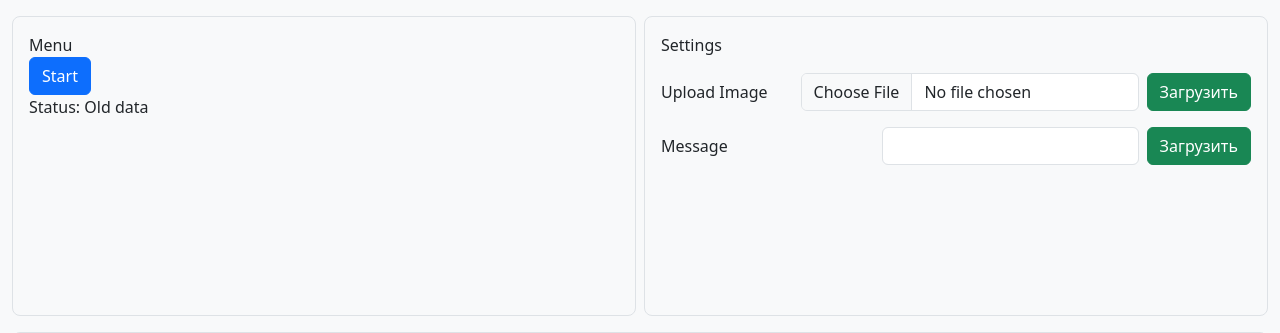
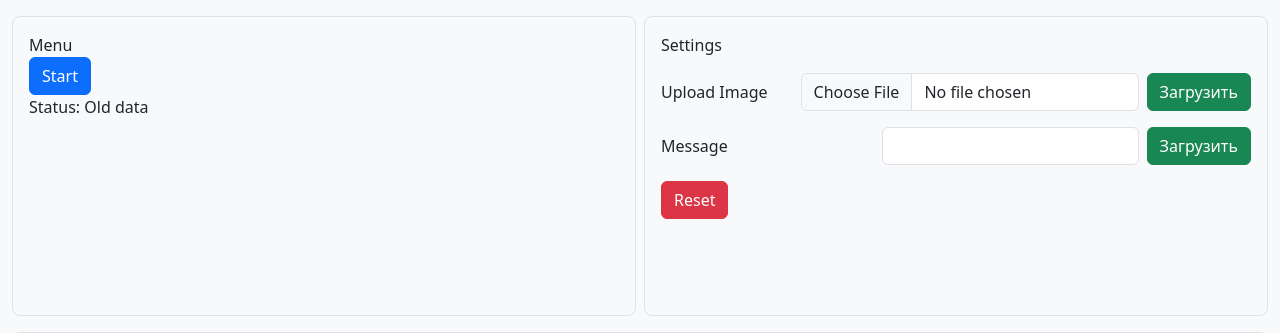
Before and after one commit to Resmus1/Whatsapp-Sender-2.0, a Flask app: page / in a window 1280 px wide. Shown: the part 53-386 px from the top of the page. Run offline with Flask 3, Linux system fonts and the light colour scheme; data that the repository does not hold is empty.

Commit message:
App.py is removed a global variable, fixed Work Before_request, created Reset_statuses to discharge statuses Database.py created the function of reset status models.py removed a variable that is assigned by default due to the uselessness TEMPLates/index.html add -in cleaning button

```diff
--- a/app.py
+++ b/app.py
@@ -3,7 +3,7 @@ from flask import Flask, render_template, request, url_for, g
 from playwright.sync_api import sync_playwright
 from utils import allowed_file, read_image, save_image, save_numbers, send_message, open_whatsapp, get_display_numbers
 from config import Config
-from database import get_all_users
+from database import get_all_users, reset_sent_statuses
 
 app = Flask(__name__)
 app.config.from_object(Config)
@@ -11,13 +11,22 @@ app.config.from_object(Config)
 
 os.makedirs(app.config["UPLOAD_FOLDER"], exist_ok=True)
 
-text_message = ""
-
 
 @app.before_request
 def before_request():
+    if not g.get("data"):
+        g.data = get_all_users()
+    if not g.get("image_url"):
+        g.image_url = read_image()
+    if not g.get("text_message"):
+        g.text_message = ""
+
+
+@app.route("/reset_statuses", methods=["GET"])
+def reset_statuses():
+    reset_sent_statuses()
     g.data = get_all_users()
-    g.image_url = read_image()
+    return render_template("index.html", message="All statuses reset", image_url=g.image_url, numbers=get_display_numbers(g.data))
 
 
 @app.route("/")
@@ -38,10 +47,13 @@ def start():
                 picture_path = os.path.abspath(os.path.join(
                     app.config["UPLOAD_FOLDER"], "picture.jpg"))
 
+                if all(contact.status == "sent" for contact in g.data):
+                    return render_template("index.html", message="All messages sent", image_url=g.image_url, numbers=get_display_numbers(g.data))
+
                 for contact in g.data:
                     if contact.status == "pending":
                         send_message(contact, picture_path,
-                                     text_message, search_box, page)
+                                    g.text_message, search_box, page)
 
                 g.data = get_all_users()
                 return render_template("index.html", image_url=g.image_url,
@@ -81,9 +93,8 @@ def upload():
 
 @app.route("/text", methods=["POST"])
 def text():
-    global text_message
-    text_message = request.form.get("text")
-    return render_template("index.html", message=text_message)
+    g.text_message = request.form.get("text")
+    return render_template("index.html", message=g.text_message)
 
 
 if __name__ == "__main__":
--- a/database.py
+++ b/database.py
@@ -14,6 +14,9 @@ def add_user(user):
 def get_all_users():
     return [Contact.from_dict(contact) for contact in db.all()]
 
+def reset_sent_statuses():
+    for contact in db.search(Contacts_db.status == 'sent'):
+        db.update({'status': 'pending'}, Contacts_db.phone == contact['phone'])
 
 
 def get_users_by_status(status):
--- a/models.py
+++ b/models.py
@@ -13,4 +13,4 @@ class Contact:
 
     @staticmethod
     def from_dict(data):
-        return Contact(data['phone'], data.get('name'), data.get('status', 'pending'))
+        return Contact(data['phone'], data.get('name'), data.get('status'))
--- a/templates/index.html
+++ b/templates/index.html
@@ -18,6 +18,9 @@
     <input type="text" name="text" class="form-control me-2 w-auto" required>
     <button type="submit" class="btn btn-success">Загрузить</button>
 </form>
+<form action="/reset_statuses" method="get">
+    <button type="submit" class="btn btn-danger">Reset</button>
+</form>
 {% endblock %}
 
 {% block picture %}
```
